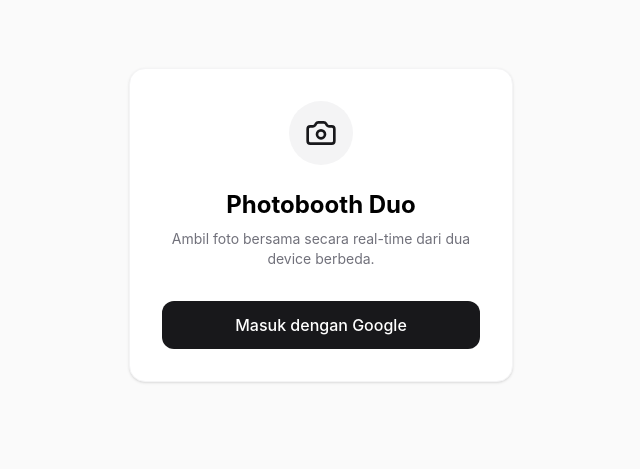
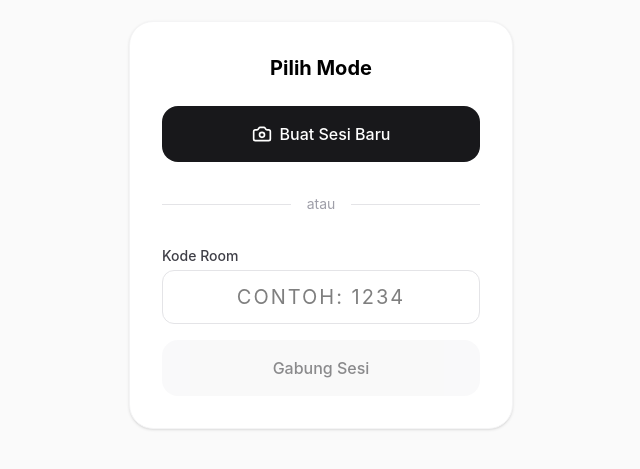
Before and after one commit to aghnafatkhi/pb4, a Next.js app: page / in a window 1280 px wide. Shown: the part 175-644 px from the top of the page, without its empty margins (319-959 px from the left). Built offline with nearby package versions, Linux system fonts and the light colour scheme; no server answers.

Commit message:
feat: remove authentication and implement local UIDs
Removed Firebase Authentication in favor of persistent local storage UIDs to simplify user access and public room interactions. Updated Firestore rules to allow unrestricted access to rooms.

```diff
--- a/app/page.tsx
+++ b/app/page.tsx
@@ -1,23 +1,29 @@
 'use client';
 
 import { useState, useEffect, useRef, useCallback } from 'react';
-import { auth, db, loginWithGoogle, logout } from '@/lib/firebase';
-import { onAuthStateChanged, User } from 'firebase/auth';
+import { db } from '@/lib/firebase';
 import { doc, getDoc, setDoc, updateDoc, onSnapshot, serverTimestamp } from 'firebase/firestore';
 import { generateRoomCode } from '@/lib/utils';
 import Webcam from 'react-webcam';
-import { Loader2, LogOut, Camera, RefreshCcw, Check, UserPlus } from 'lucide-react';
+import { Loader2, Camera, RefreshCcw, Check, UserPlus } from 'lucide-react';
+
+function getLocalUid() {
+  if (typeof window === 'undefined') return 'temp-uid';
+  let uid = localStorage.getItem('pb_uid');
+  if (!uid) {
+    uid = 'user_' + Math.random().toString(36).substring(2, 9);
+    localStorage.setItem('pb_uid', uid);
+  }
+  return uid;
+}
 
 export default function App() {
-  const [user, setUser] = useState<User | null>(null);
+  const [user, setUser] = useState<{uid: string} | null>(null);
   const [loading, setLoading] = useState(true);
 
   useEffect(() => {
-    const unsub = onAuthStateChanged(auth, (u) => {
-      setUser(u);
-      setLoading(false);
-    });
-    return unsub;
+    setUser({ uid: getLocalUid() });
+    setLoading(false);
   }, []);
 
   if (loading) {
@@ -28,30 +34,12 @@
     );
   }
 
-  if (!user) {
-    return (
-      <div className="flex flex-col items-center justify-center min-h-screen bg-zinc-50 p-4">
-        <div className="bg-white p-8 rounded-2xl shadow-sm border border-zinc-100 flex flex-col items-center max-w-sm w-full text-center">
-          <div className="w-16 h-16 bg-zinc-100 rounded-full flex items-center justify-center mb-6">
-            <Camera className="w-8 h-8 text-zinc-900" />
-          </div>
-          <h1 className="text-2xl font-bold mb-2">Photobooth Duo</h1>
-          <p className="text-zinc-500 mb-8 text-sm">Ambil foto bersama secara real-time dari dua device berbeda.</p>
-          <button
-            onClick={loginWithGoogle}
-            className="w-full py-3 bg-zinc-900 text-white rounded-xl font-medium hover:bg-zinc-800 transition-colors"
-          >
-            Masuk dengan Google
-          </button>
-        </div>
-      </div>
-    );
-  }
+  if (!user) return null;
 
   return <MainApp user={user} />;
 }
 
-function MainApp({ user }: { user: User }) {
+function MainApp({ user }: { user: {uid: string} }) {
   const [roomCode, setRoomCode] = useState('');
   const [role, setRole] = useState<'host' | 'guest' | null>(null);
   const [joinInput, setJoinInput] = useState('');
@@ -141,12 +129,6 @@
 
   return (
     <div className="flex flex-col items-center justify-center min-h-screen bg-zinc-50 p-4">
-      <div className="absolute top-4 right-4">
-        <button onClick={logout} className="p-2 text-zinc-500 hover:bg-zinc-100 rounded-full transition-colors">
-          <LogOut className="w-5 h-5" />
-        </button>
-      </div>
-
       <div className="bg-white p-6 sm:p-8 rounded-3xl shadow-sm border border-zinc-100 max-w-sm w-full">
         <h2 className="text-xl font-bold mb-6 text-center">Pilih Mode</h2>
 
@@ -396,8 +378,8 @@
           </div>
           <span className="text-xs text-zinc-400 capitalize">{role}</span>
         </div>
-        <button onClick={onLeave} className="text-zinc-400 hover:text-white p-2">
-          <LogOut className="w-5 h-5" />
+        <button onClick={onLeave} className="text-zinc-400 hover:text-white px-3 py-1 text-sm font-medium">
+          Keluar
         </button>
       </div>
 
--- a/lib/firebase.ts
+++ b/lib/firebase.ts
@@ -1,25 +1,6 @@
 import { initializeApp } from 'firebase/app';
-import { getAuth, GoogleAuthProvider, signInWithPopup, signOut } from 'firebase/auth';
 import { getFirestore } from 'firebase/firestore';
 import firebaseConfig from '../firebase-applet-config.json';
 
 const app = initializeApp(firebaseConfig);
 export const db = getFirestore(app, firebaseConfig.firestoreDatabaseId);
-export const auth = getAuth(app);
-export const googleProvider = new GoogleAuthProvider();
-
-export const loginWithGoogle = async () => {
-  try {
-    await signInWithPopup(auth, googleProvider);
-  } catch (error) {
-    console.error("Login failed", error);
-  }
-};
-
-export const logout = async () => {
-  try {
-    await signOut(auth);
-  } catch (error) {
-    console.error("Logout failed", error);
-  }
-};
```
Also changed, not shown: 1 other file (tests, documents, lock files or other folders).
